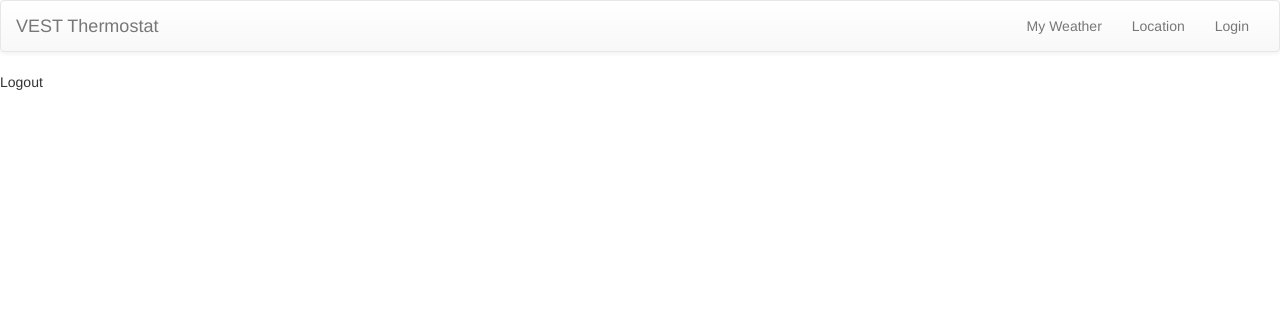
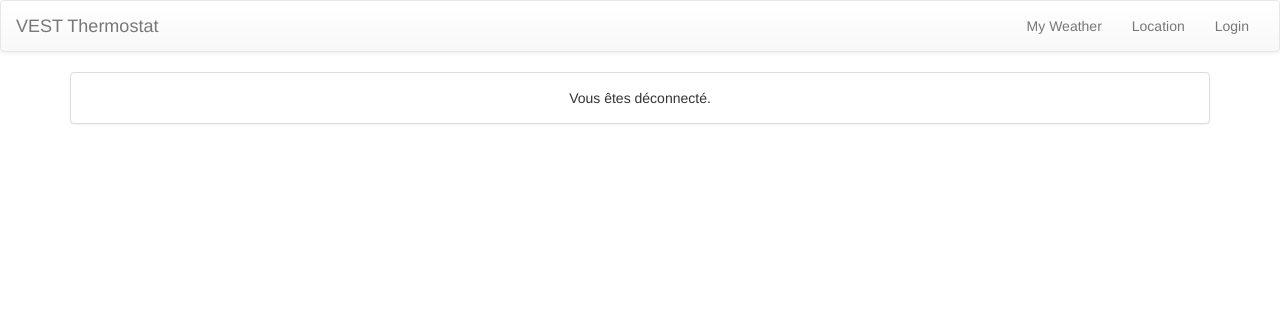
Before and after one commit to vest-thermostat/server, a Django app: template vest/users/templates/logout.html in a window 1280 px wide. Shown: the top 312 px of the page. Run offline with Django 3.2, Linux system fonts and the light colour scheme; the template is opened without the code that fills it, so the values that code supplies are empty; parts of the project's set-up code (start-up, migrations or seed data) failed here and were passed over; some libraries are stand-ins or nearby versions.

Commit message:
Improved design

```diff
--- a/vest/users/templates/logout.html
+++ b/vest/users/templates/logout.html
@@ -6,5 +6,11 @@
 {% endblock %}
 
 {% block content %}
-    Logout
+    <div class="container">
+        <div class="panel panel-default text-center">
+            <div class="panel-body">
+                Vous êtes déconnecté.
+            </div>
+        </div>
+    </div>
 {% endblock %}
```
Also changed, not shown: vest/users/templates/login.html (+26 -6 lines).
